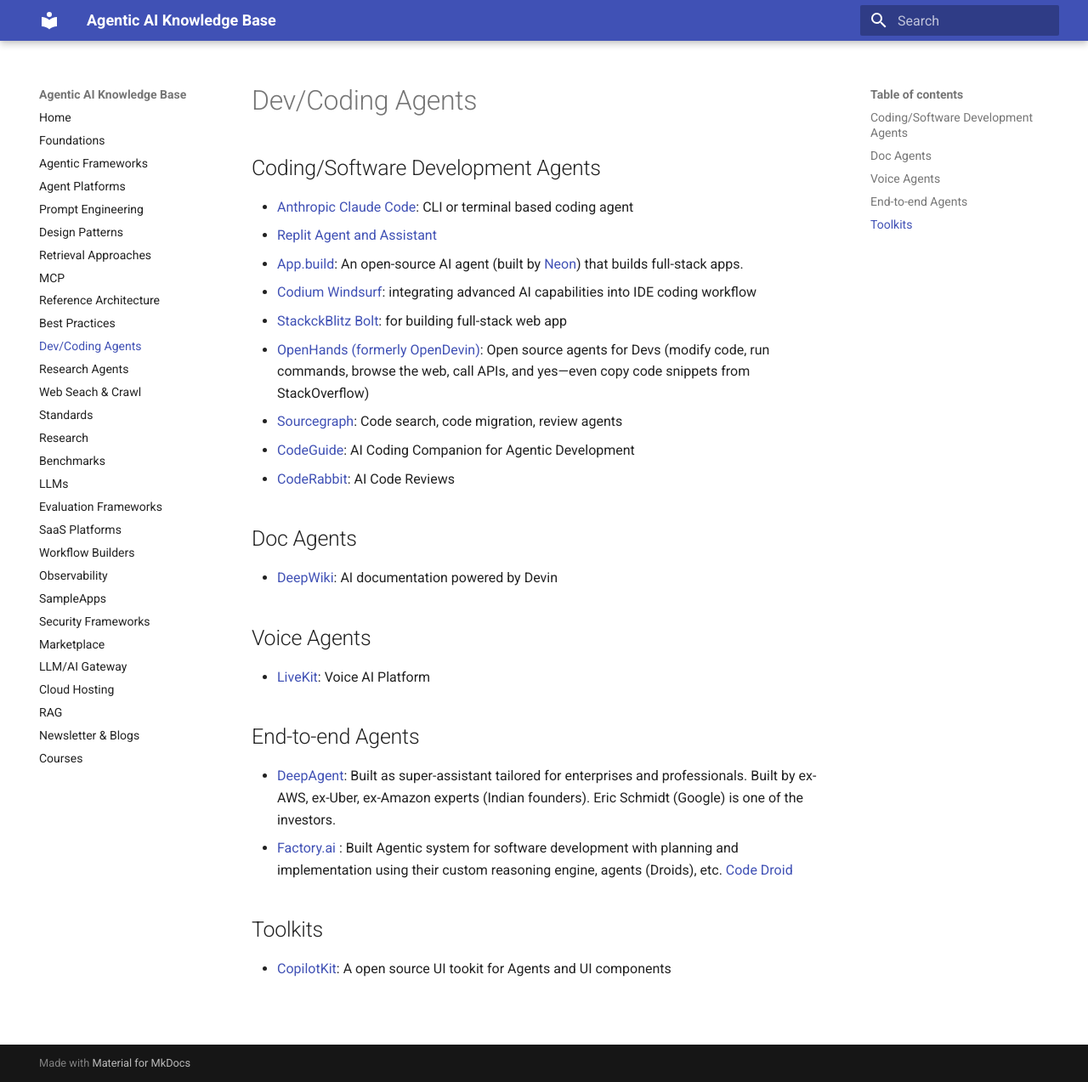
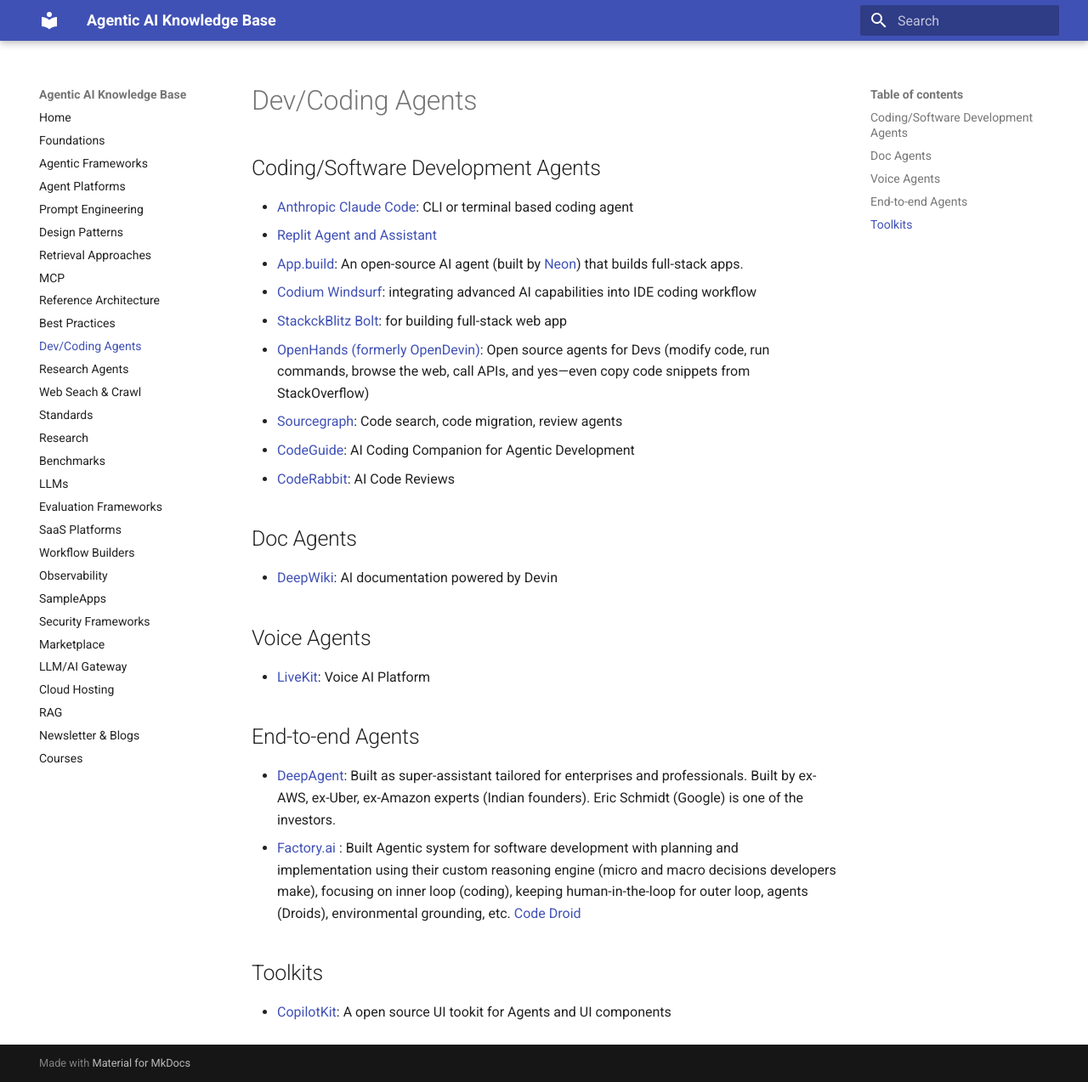
Before and after one commit to ankurkumarz/agentic-ai-knowledge-base, an MkDocs documentation site: the page built from docs/DevAgents/Readme.md, in a window 1280 px wide and 1273 px high. Shown: the whole window at 85% size. Built offline with MkDocs 1.6.1 and Material for MkDocs 9.7.7, drawn with Linux system fonts in a browser that asks for light colours.

Commit message:
Update Readme.md

```diff
--- a/docs/DevAgents/Readme.md
+++ b/docs/DevAgents/Readme.md
@@ -21,7 +21,7 @@
 ## End-to-end Agents
 
 - [DeepAgent](https://deepagent.abacus.ai/): Built as super-assistant tailored for enterprises and professionals. Built by ex-AWS, ex-Uber, ex-Amazon experts (Indian founders). Eric Schmidt (Google) is one of the investors.
-- [Factory.ai](https://www.factory.ai/) : Built Agentic system for software development with planning and implementation using their custom reasoning engine, agents (Droids), etc. [Code Droid](https://www.factory.ai/news/code-droid-technical-report)
+- [Factory.ai](https://www.factory.ai/) : Built Agentic system for software development with planning and implementation using their custom reasoning engine (micro and macro decisions developers make), focusing on inner loop (coding), keeping human-in-the-loop for outer loop, agents (Droids), environmental grounding, etc. [Code Droid](https://www.factory.ai/news/code-droid-technical-report)
 
 ## Toolkits
 
```
